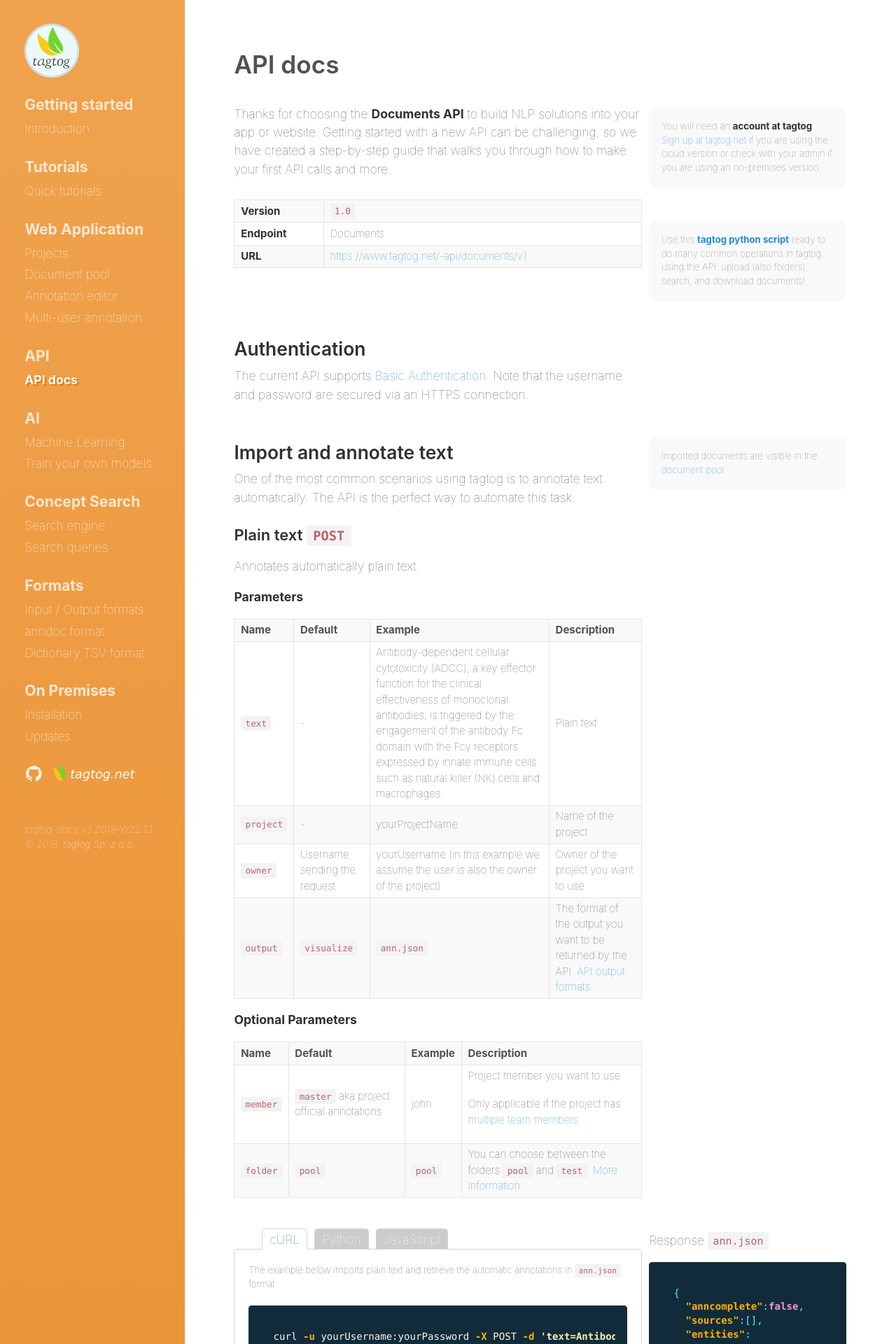
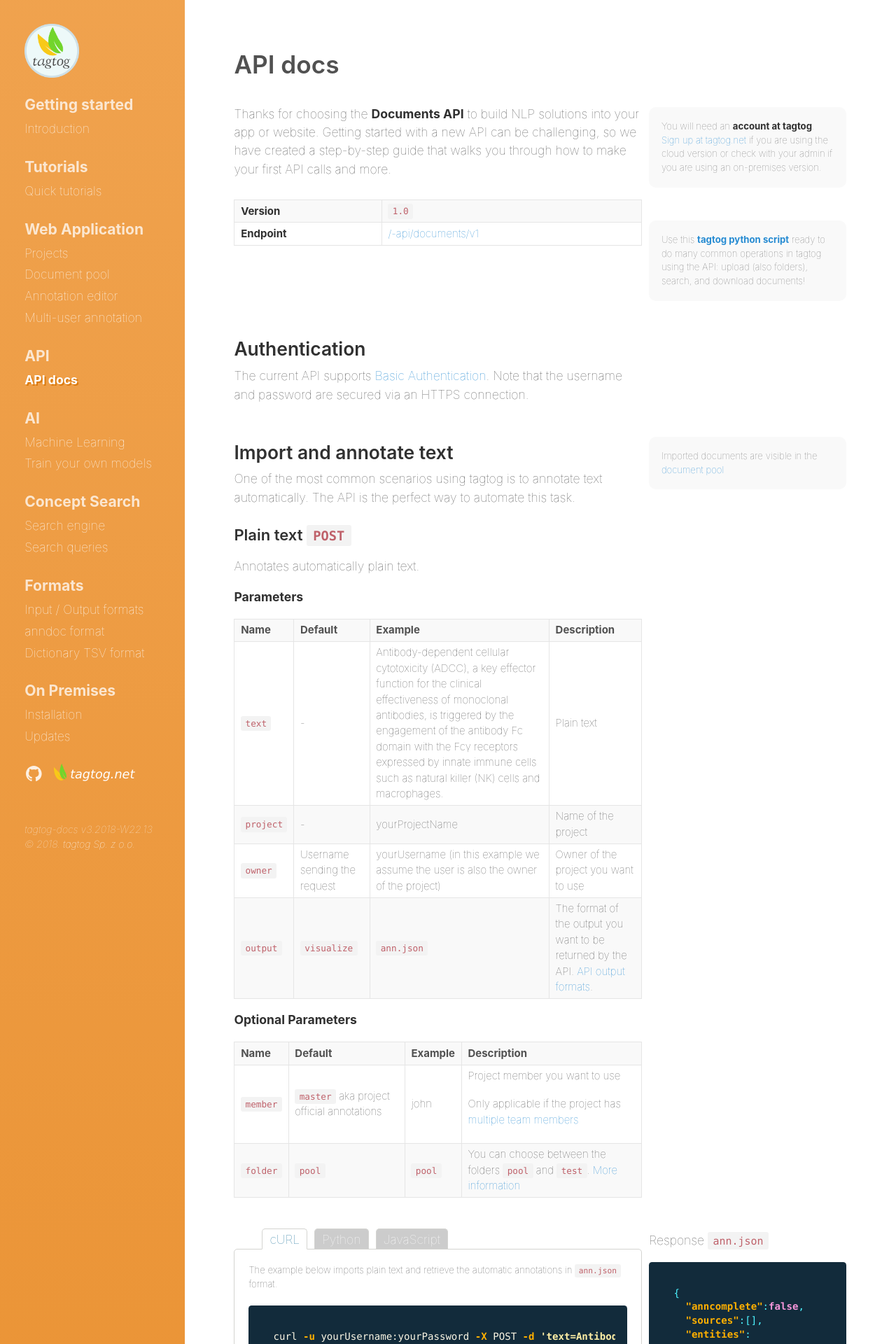
Before and after one commit to tagtogorg/tagtog-doc, a Jekyll site: the page built from API.md, in a window 1280 px wide. Shown: the top 1920 px of the page at 70% size. Built offline with Jekyll 4.4.1, drawn with Linux system fonts in a browser that asks for light colours; nearby versions of some CDN libraries.

Commit message:
fix documentation

```diff
--- a/API.md
+++ b/API.md
@@ -29,11 +30,7 @@ api_plain_text: Antibody-dependent cellular cytotoxicity (ADCC), a key effector
     </tr>
     <tr>
       <td><strong>Endpoint</strong></td>
-      <td>Documents</td>
-    </tr>
-    <tr>
-      <td><strong>URL</strong></td>
-      <td><a href="{{ page.api_document_url }}">{{ page.api_document_url }}</a></td>
+      <td><a href="{{ page.api_endpoint }}">{{ page.api_endpoint }}</a></td>
     </tr>
   </table>
 </div>
```
Also changed, not shown: other parts of API.md (+1 -0 lines).
